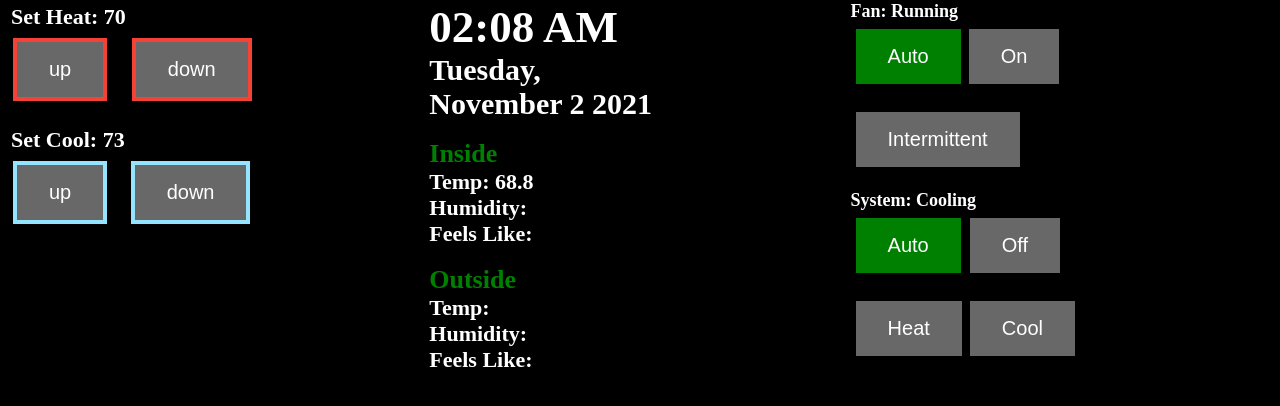
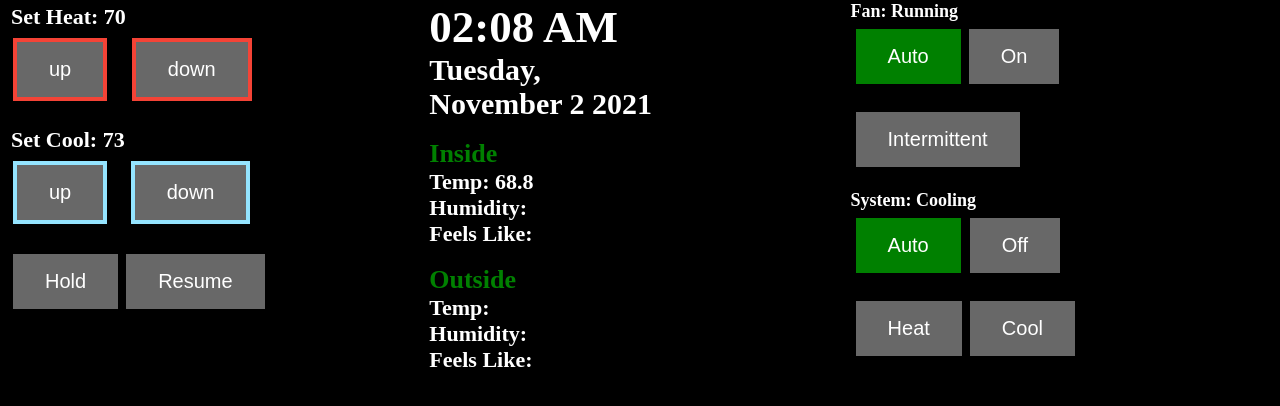
Before and after one commit to Mosterhout/Homeautomation, a PHP site: page / in a window 1280 px wide. Shown: the part 91-497 px from the top of the page. Run offline with PHP 8.4, Linux system fonts and the light colour scheme; some libraries are stand-ins or nearby versions.

Commit message:
adding the hold/resume

```diff
--- a/www/index.php
+++ b/www/index.php
@@ -19,7 +19,13 @@
 		$systemfile = "state/systemstate.txt";
 		$systemstatus = file_get_contents($systemfile);
 		$holdfile = "state/hold.txt";
-			$holdstatus = file_get_contents($holdfile);
+		$holdstatus = file_get_contents($holdfile);
+		if ($holdstatus == '1') {
+									$hold = 'green';
+								}
+		else {
+				$hold = '#686868';
+			}
 		?>
 		<?php
 			if($systemstatus == '0') : ?>
@@ -81,7 +87,23 @@
 				</tr>
 			</table>
 		<?php endif; ?>
-
+		<?php // Hole/Resume
+			if($systemstatus != '0'): ?>
+			<table>
+				<tr>
+					<td>
+						<form action="" method="post">
+							<button style="background-color:<?php print $hold; ?>" name="hold" class="button">Hold</button>
+						</form>
+					</td>
+					<td>
+						<form action="" method="post">
+							<button name="resume" class="button">Resume</button>
+						</form>
+					</td>
+				</tr>
+			</table>
+		<?php endif; ?>
 	</div>
 
 <!--#######
```
